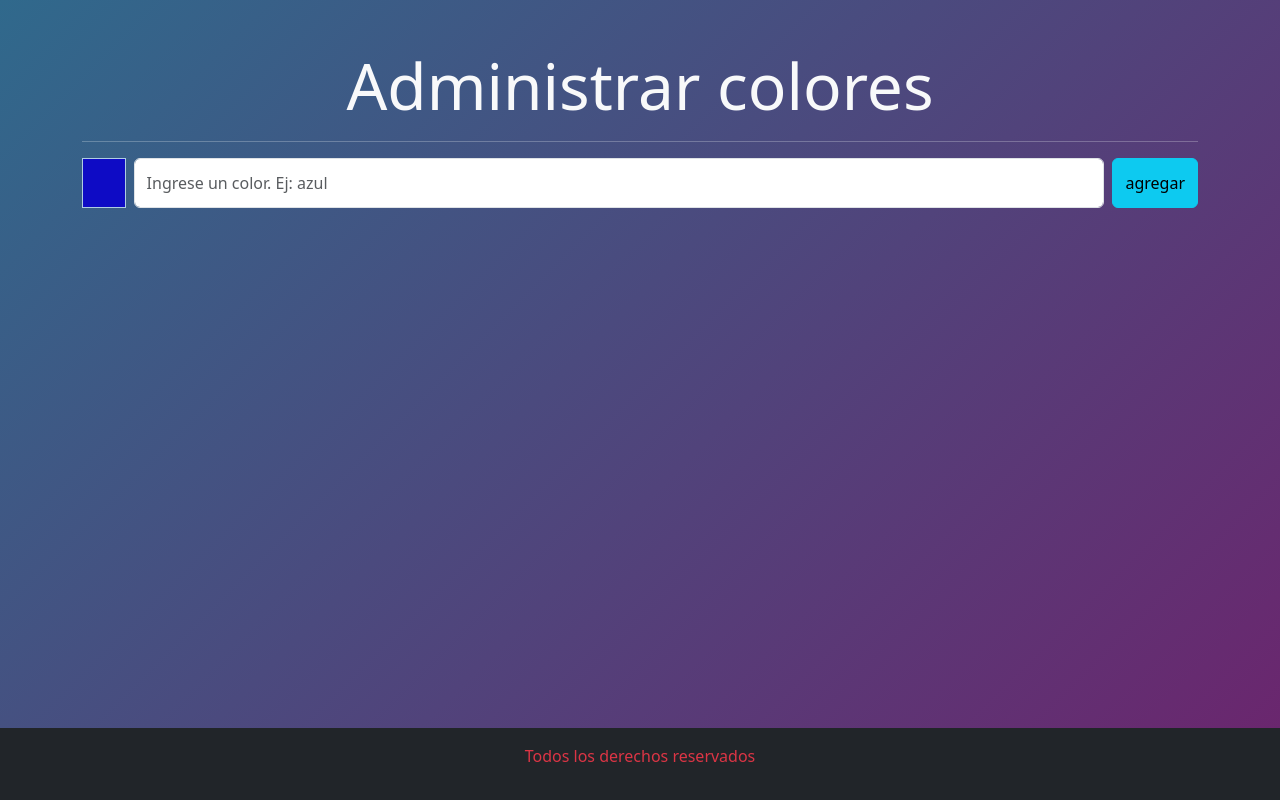
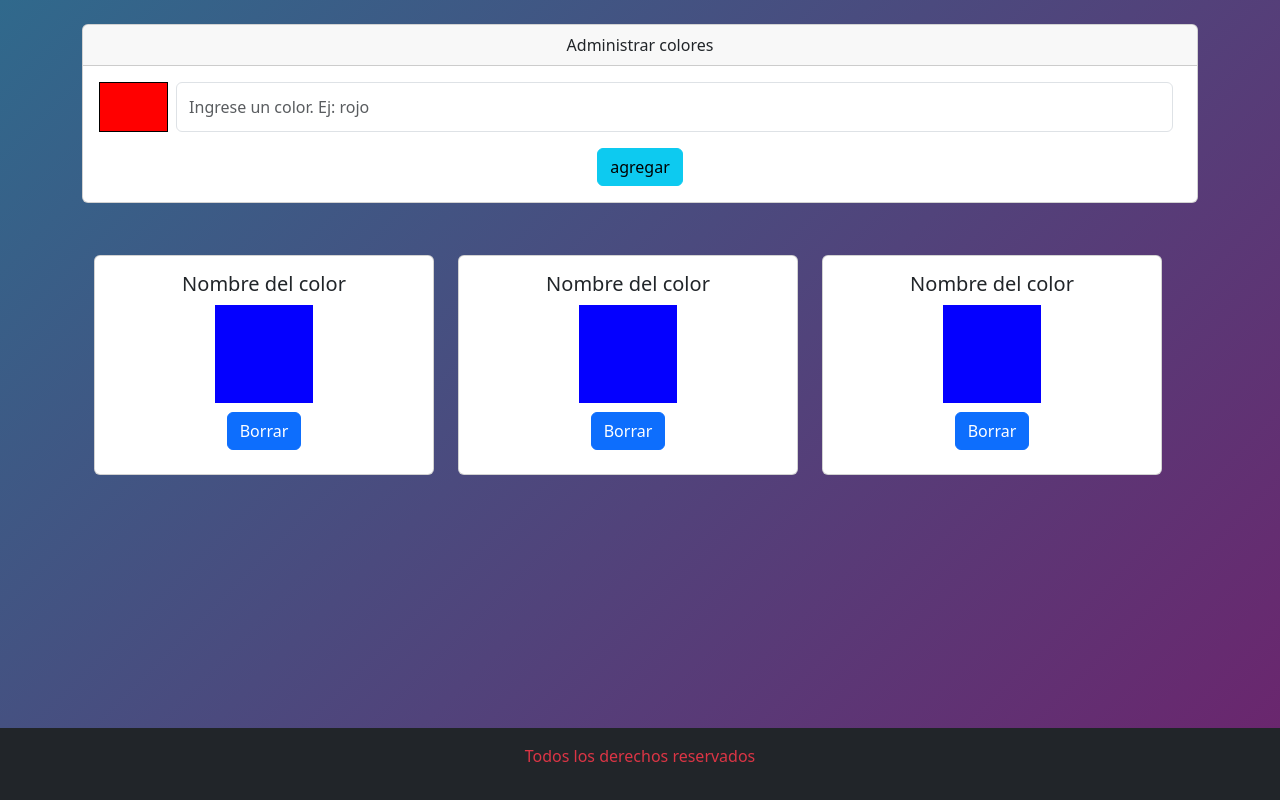
Before and after one commit to ruizemanuelm/ej_react_6, a React (Vite) app: page / in a window 1280 px wide. Built offline with nearby package versions, Linux system fonts and the light colour scheme.

Commit message:
creacion del grupo de cards

```diff
--- a/src/App.css
+++ b/src/App.css
@@ -9,9 +9,15 @@ background-image: linear-gradient(135deg, #30698c 0%, #6c246d 100%);
 .main {
   flex-grow: 1;
 }
+.caja-principal {
+	background-color:#ff0000;
+	border:1px solid #000000;
+  height: 50px;
+  width: 75px;
+}
 .caja-azul {
-	background-color:#0e0bc5;
-	border:1px solid #afcde3;
-  height: 50px;
-  width: 50px;
+	background-color:#0400ff;
+	border:1px solid #ffffff;
+  height: 100px;
+  width: 100px;
 }
--- a/src/App.jsx
+++ b/src/App.jsx
@@ -2,17 +2,15 @@ import "bootstrap/dist/css/bootstrap.min.css";
 import { Container } from "react-bootstrap";
 import "./App.css";
 import Formulario from "./components/Formulario";
+import Cards from "./components/Cards";
 
 function App() {
   return (
     <>
-      <Container className="my-5  main">
-        <section className="text-light ">
-        <h1 className=" text-center display-3">Administrar colores</h1>
-        <hr />
+      <Container className="my-2  main">
         <Formulario></Formulario>
-        </section>
       </Container>
+
       <footer className="bg-dark p-3 text-danger text-center">
         <p>Todos los derechos reservados </p>
       </footer>
--- a/src/components/Cards.jsx
+++ b/src/components/Cards.jsx
@@ -1,10 +1,18 @@
 import React from 'react';
-
+import { CardGroup, Card, Button } from 'react-bootstrap';
 const Cards = () => {
   return (
-    <div>
-
-    </div>
+    <article className="col-md-4 my-1">
+      <Card className="text-center">
+        <Card.Body>
+          <Card.Title>Nombre del color</Card.Title>
+            <div className="d-flex justify-content-center">
+                <div className="caja-azul"></div>
+            </div>
+          <Button variant="primary" className="my-2">Borrar</Button>
+        </Card.Body>
+      </Card>
+    </article>
   );
 };
 
--- a/src/components/Formulario.jsx
+++ b/src/components/Formulario.jsx
@@ -1,16 +1,28 @@
 import React from 'react';
-import { Form,Button } from 'react-bootstrap';
+import { Form,Button, Card, Container } from 'react-bootstrap';
+import Cards from './Cards';
 
 const Formulario = () => {
     return (
         <div>
-            <Form>
+                <Card className="text-center my-3">
+      <Card.Header>Administrar colores</Card.Header>
+      <Card.Body>
+
+      <Form>
             <Form.Group className="mb-3 d-flex" controlId="formulario">
-            <div className="caja-azul me-2"></div>
-            <Form.Control className='me-2' type="text" placeholder="Ingrese un color. Ej: azul" />
+            <div className="caja-principal  me-2"></div>
+            <Form.Control className='me-2' type="text" placeholder="Ingrese un color. Ej: rojo" />
+      </Form.Group>
             <Button type='submit'  variant='info'>agregar</Button>
-      </Form.Group>
             </Form>
+      </Card.Body>
+    </Card>
+    <Container className="my-5 row justify-content-between">
+    <Cards></Cards>
+    <Cards></Cards>
+    <Cards></Cards>
+    </Container>
         </div>
     );
 };
```
